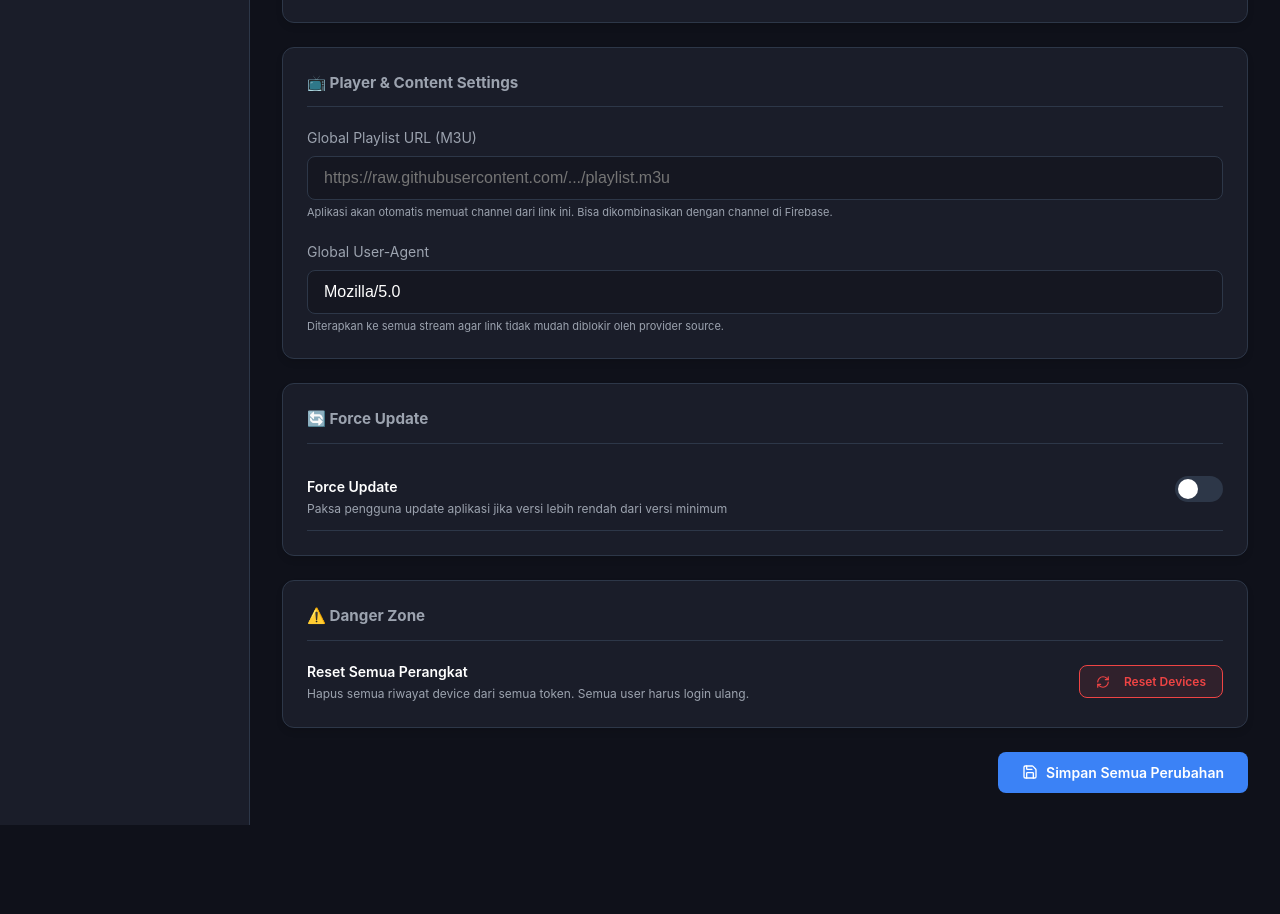
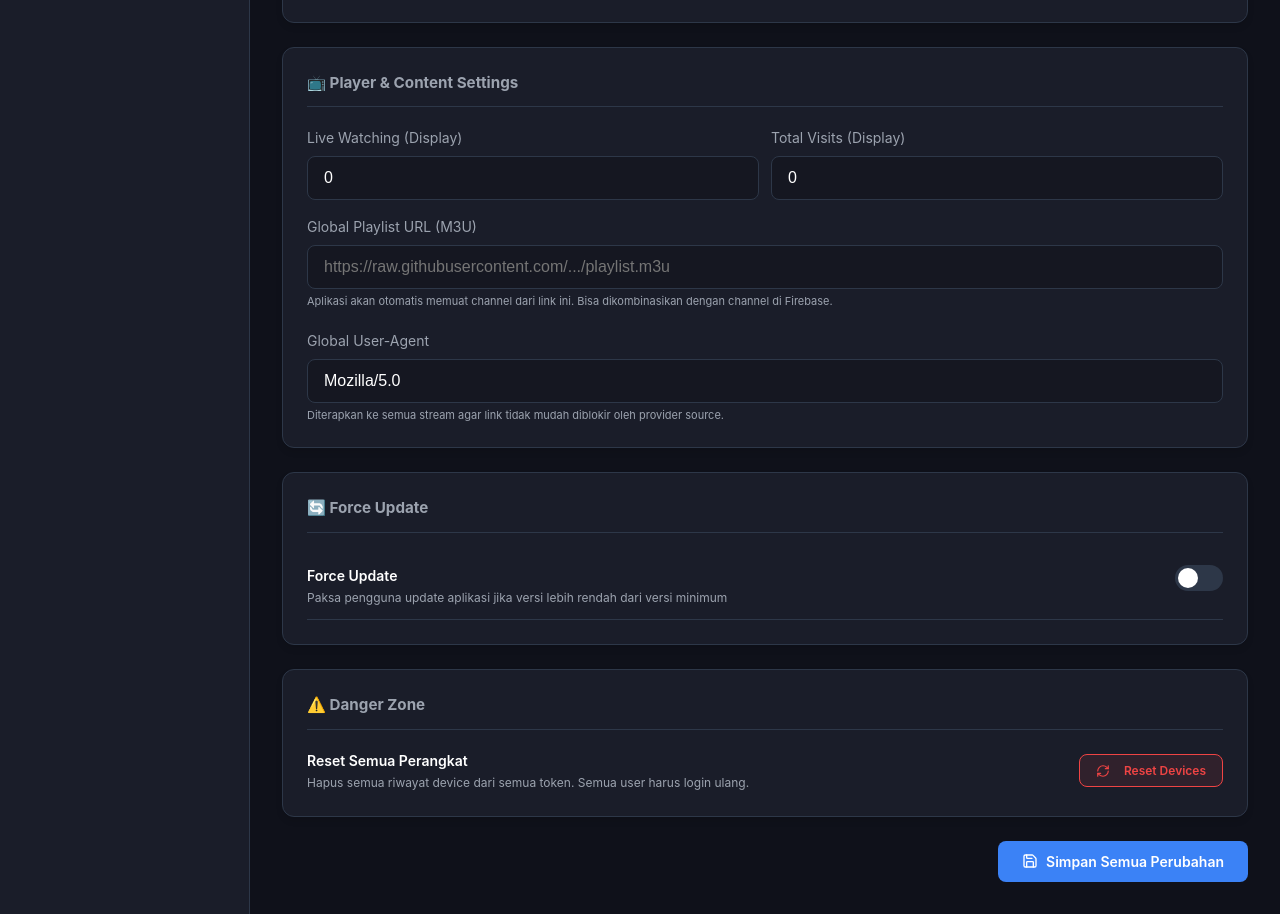
Before and after one commit to erlk1m/paneltv, a React (Vite) app: page /settings in a window 1280 px wide. Shown: the part 800-1714 px from the top of the page. Before the commit the page ends 1625 px from the top, so only its background shows below. Built offline with nearby package versions, Linux system fonts and the light colour scheme; no server answers; the database is empty; sample sign-in values are in the browser's storage.

Commit message:
Synchronize Stats and Categories with Android App

```diff
--- a/src/pages/Settings.jsx
+++ b/src/pages/Settings.jsx
@@ -18,6 +18,8 @@ const Settings = () => {
     loginNote: 'Silakan masukkan kode token Anda untuk mengakses siaran.',
     globalUserAgent: 'Mozilla/5.0',
     playlistUrl: '',
+    liveWatching: '0',
+    totalVisits: '0',
   });
   const [loading, setLoading] = useState(true);
   const [saving, setSaving] = useState(false);
@@ -193,8 +195,18 @@ const Settings = () => {
         </div>
       </SectionCard>
 
-      {/* Player Settings */}
+      {/* Player & Content */}
       <SectionCard title="📺 Player & Content Settings">
+        <div style={{ display: 'grid', gridTemplateColumns: 'repeat(auto-fit, minmax(220px, 1fr))', gap: '0.75rem', marginBottom: '1rem' }}>
+          <div className="form-group" style={{ margin: 0 }}>
+            <label className="form-label">Live Watching (Display)</label>
+            <input className="form-input" value={config.liveWatching} onChange={e => setConfig({ ...config, liveWatching: e.target.value })} />
+          </div>
+          <div className="form-group" style={{ margin: 0 }}>
+            <label className="form-label">Total Visits (Display)</label>
+            <input className="form-input" value={config.totalVisits} onChange={e => setConfig({ ...config, totalVisits: e.target.value })} />
+          </div>
+        </div>
         <div className="form-group">
           <label className="form-label">Global Playlist URL (M3U)</label>
           <input
```
